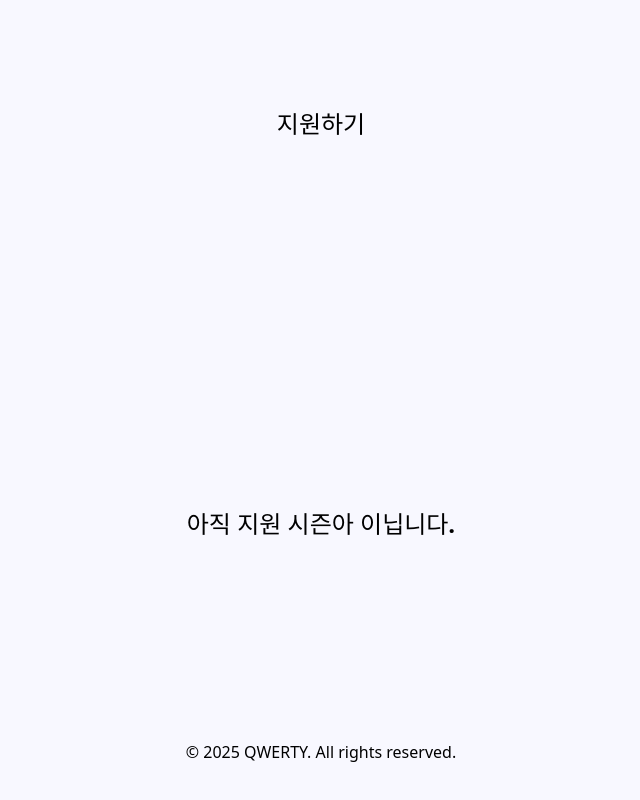
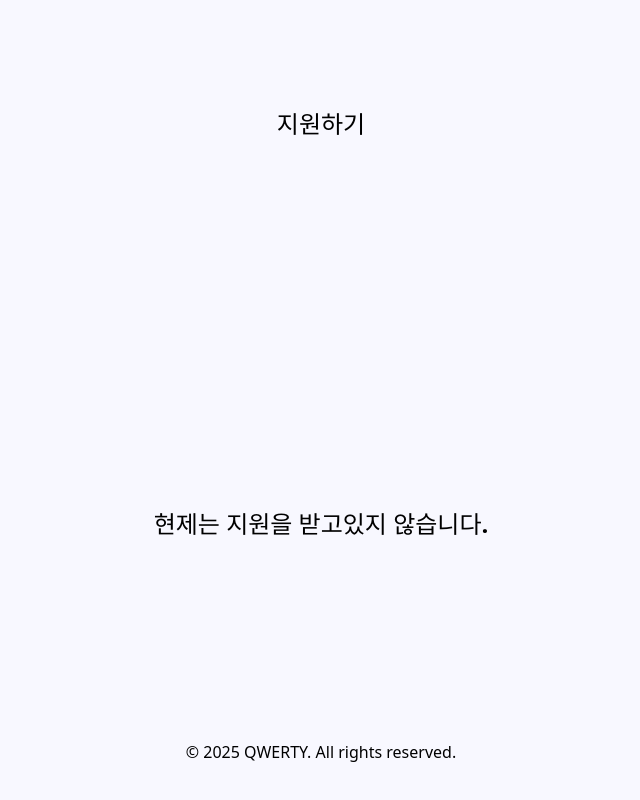
Before and after one commit to sunrin-qwerty/qwerty-web, a React (Vite) app: page / in a window 1280 px wide. Shown: the part 1708-2508 px from the top of the page, without its empty margins (319-959 px from the left). Built offline with nearby package versions, Linux system fonts and the light colour scheme; a web font is replaced by a local one.

Commit message:
Implement code changes to enhance functionality and improve performance

```diff
--- a/src/App.tsx
+++ b/src/App.tsx
@@ -178,7 +178,7 @@ function App() {
 
           <section className="apply-section snap-section" id='apply'>
             <h2 className='apply-title'>지원하기</h2>
-            <h2 className='apply-subtitle'>아직 지원 시즌아 이닙니다.</h2>
+            <h2 className='apply-subtitle'>현제는 지원을 받고있지 않습니다.</h2>
           </section>
 
           <footer>
```
Also changed, not shown: 1 other file (tests, documents, lock files or other folders).
